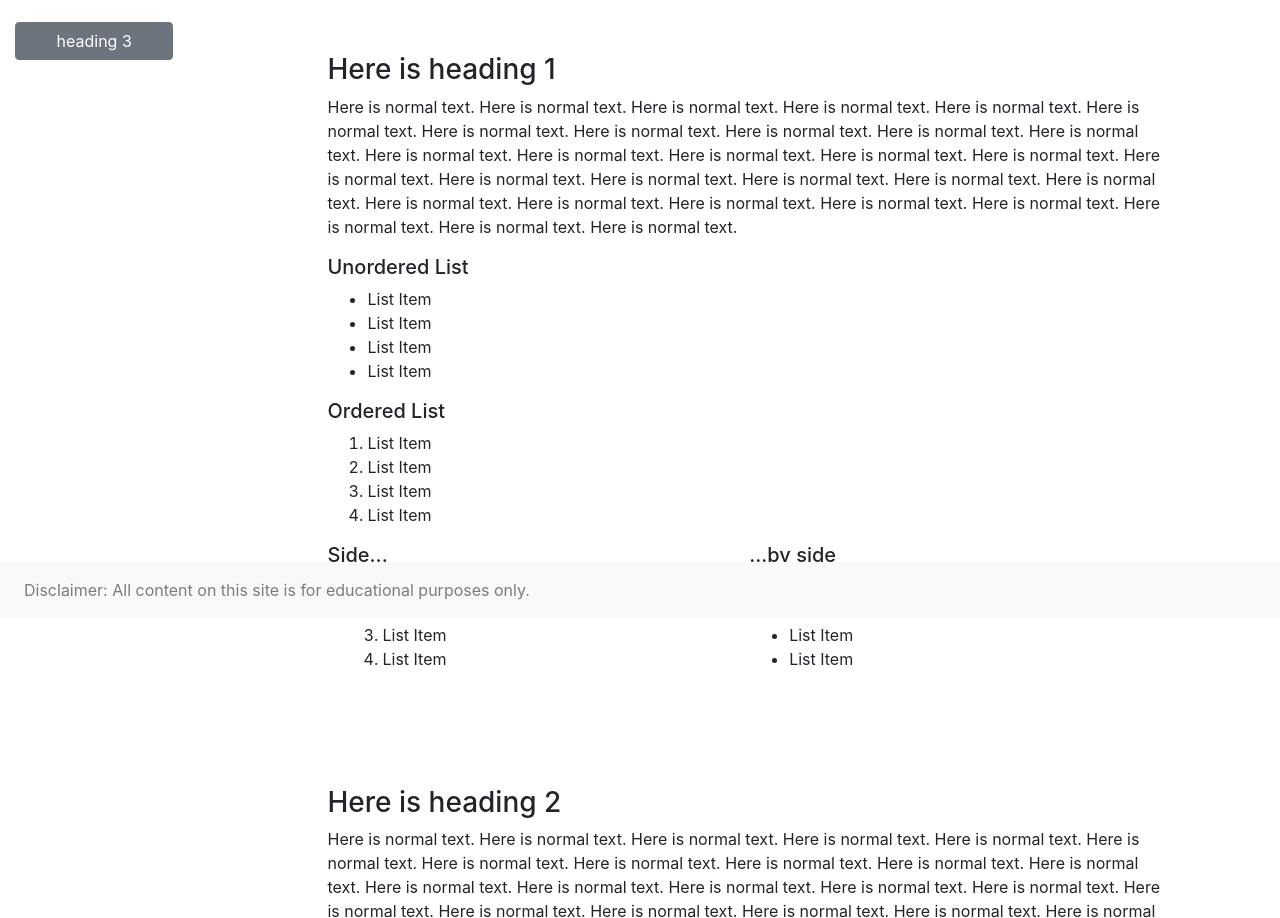
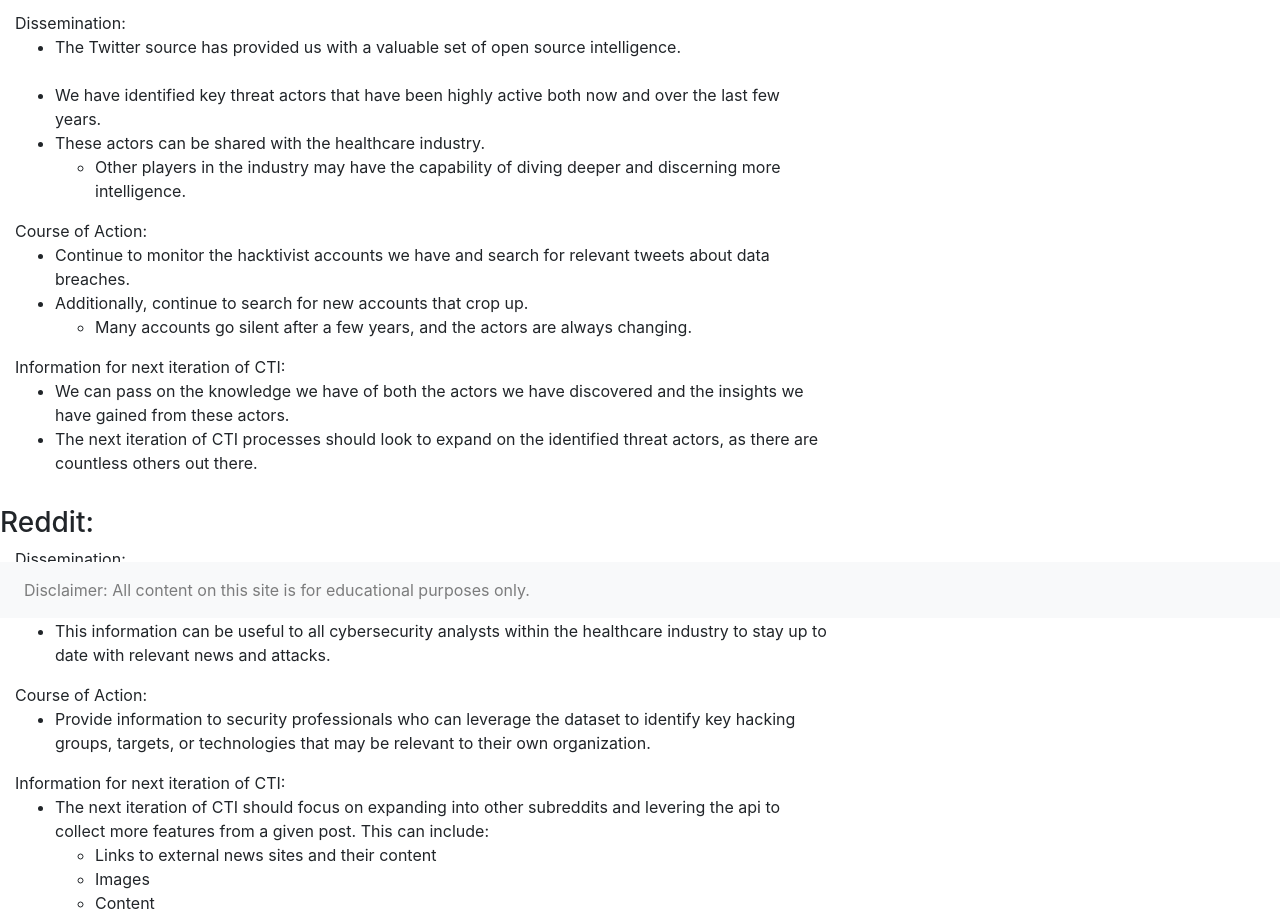
Before and after one commit to mdvertola/CyberThreatIntelSite, an Angular app: page /operationalintelligence in a window 1280 px wide. Shown: the part 182-1100 px from the top of the page. Built offline with nearby package versions, Linux system fonts and the light colour scheme.

Commit message:
updated key insights, added operational intelligence

```diff
--- a/src/app/app-routing.module.ts
+++ b/src/app/app-routing.module.ts
@@ -6,7 +6,7 @@ import { HomeComponent } from './home/home.component';
 import { IndustryComponent } from './industry/industry.component';
 import { IntelligenceBuyInComponent } from './intelligence-buy-in/intelligence-buy-in.component';
 import { KeyInsightsComponent } from './key-insights/key-insights.component';
-import { OpIntelComponent } from './op-intel/op-intel.component';
+import { OperationalIntelligenceComponent } from './operational-intelligence/operational-intelligence.component';
 import { TeamPageComponent } from './team-page/team-page.component';
 import { ThreatModelsComponent } from './threat-models/threat-models.component';
 import { VisualizationsComponent } from './visualizations/visualizations.component';
@@ -17,7 +17,7 @@ const routes: Routes = [
   {path: 'intelligencebuyin', component: IntelligenceBuyInComponent},
   {path: 'threatmodels', component: ThreatModelsComponent},
   {path: 'data', component: DataComponent},
-  {path: 'operationalintelligence', component: OpIntelComponent},
+  {path: 'operationalintelligence', component: OperationalIntelligenceComponent},
   {path: 'about', component: TeamPageComponent},
   {path: 'home', component: HomeComponent},
   {path: 'analytics', component: AnalyticsComponent},
--- a/src/app/app.module.ts
+++ b/src/app/app.module.ts
@@ -15,6 +15,7 @@ import { IntelligenceBuyInComponent } from './intelligence-buy-in/intelligence-b
 import { AnalyticsComponent } from './analytics/analytics.component';
 import { VisualizationsComponent } from './visualizations/visualizations.component';
 import { KeyInsightsComponent } from './key-insights/key-insights.component';
+import { OperationalIntelligenceComponent } from './operational-intelligence/operational-intelligence.component';
 
 @NgModule({
   declarations: [
@@ -30,7 +31,8 @@ import { KeyInsightsComponent } from './key-insights/key-insights.component';
     IntelligenceBuyInComponent,
     AnalyticsComponent,
     VisualizationsComponent,
-    KeyInsightsComponent
+    KeyInsightsComponent,
+    OperationalIntelligenceComponent
   ],
   imports: [
     BrowserModule,
--- a/src/app/key-insights/key-insights.component.html
+++ b/src/app/key-insights/key-insights.component.html
@@ -18,7 +18,16 @@
                 <p>
                     Our Twitter analysis helped identify key topics that hackers discuss on Twitter. When it comes to relevant healthcare topics, we were able to discern
                     that the topics usually involved government, political parties, and human rights.
+
                 </p>
+            </div>
+            <div class="row">
+                Our analysis identified key threat actors in the Twitter hacker community.
+                <ul>
+                    <li>There were a total of 9 accounts that we analyzed. </li>
+                    <li>The most active actors included @youranoncentral and @youranonnews with 3231 and 3226 Tweets respectively. </li>
+                    <li>We also noted that the two accounts that appear to be most currently active are @th3j35t3r and @ctrlsec.</li>
+                </ul>
             </div>
             <!-- heading2 -->
             <div class="row" id="dnn"style="height: 15px;"></div>
@@ -32,6 +41,16 @@
 
                 </p>
             </div>
+            <div class="row">
+                Key word searching allowed us to identify 70 healthcare related attacks since the beginning of 2021.
+                <ul>
+                    <li>Many of these attacks leveraged covid as a means of infiltration into a network e.g., phishing campaigns with catching covid subject lines.</li>
+                    <li>These mainly relied on ransomware. </li>
+                </ul>
+            </div>
+
+
+
 
 
             <div class="row" id=""style="height: 15px;"></div>
@@ -39,10 +58,23 @@
                 <h3>URL Haus:</h3>
             </div>
             <div class="row">
-                <p>
-                    By filtering our data to only include URLs associated with ransomware, network administrators can have a better opportunity to block ransomware URLs until the host takes down the website.
-                </p>
+                We limit our focus to ransomware (visualization #2) to enhance our key insights and recommendations for healthcare organizations.
+                <ul>
+                    <li>In 2020 alone, at least 560 ransomware attacks were targeted towards hospitals and healthcare facilities.</li>
+                    <li>Government agencies are advising healthcare organizations to increase protections in their networks, conduct regular software updates, backup data, and monitor where/who are accessing their networks.</li>
+                </ul>
             </div>
+            <div class="row">
+                Ransomware seems to be targeting states on the coast of the United States based on our data.
+                <ul>
+                    <li>In a recent study, Forbes reported a similar insight to our findings. The states including Florida, California and New York saw the highest number of ransomware attacks in 2020.</li>
+                </ul>
+            </div>
+
+
+
+
+
             <br>
 
     <!-- close page row, cols and container -->
--- a/src/app/nav/nav.component.html
+++ b/src/app/nav/nav.component.html
@@ -27,9 +27,9 @@
       <li class="nav-item">
         <a class="nav-link" (click)="keyinsights()">Key Insights</a>
       </li>
-      <!-- <li class="nav-item">
+      <li class="nav-item">
         <a class="nav-link" (click)="operationalintelligence()">Operational Intelligence</a>
-      </li> -->
+      </li>
       <li class="nav-item">
         <a class="nav-link" (click)="about()">About</a>
       </li>
--- a/src/app/nav/nav.component.ts
+++ b/src/app/nav/nav.component.ts
@@ -49,6 +49,7 @@ export class NavComponent implements OnInit {
   }
 
 
+
   about(){
     this.router.navigate(['about'])
   }
--- /dev/null
+++ b/src/app/operational-intelligence/operational-intelligence.component.html
@@ -0,0 +1,120 @@
+<br>
+<div class="row">
+
+    <!-- main text width & page title -->
+    <div class="col-8">
+        <div class="container">
+            <div class="row">
+                <h1>Operational Intelligence</h1>
+            </div>
+            <div class="row">
+            </div>
+            <!-- heading1 -->
+            <div class="row" id="lda"style="height: 15px;"></div>
+            <div class="row">
+                <h3>Twitter:</h3>
+            </div>
+            <div class="col">
+                <div class="row">
+                    Dissemination:
+                    <ul>
+                        <li>The Twitter source has provided us with a valuable set of open source intelligence. &nbsp;&nbsp;&nbsp;&nbsp;&nbsp;&nbsp;&nbsp;&nbsp;&nbsp;&nbsp;&nbsp;&nbsp;&nbsp;&nbsp;&nbsp;&nbsp;&nbsp;&nbsp;&nbsp;&nbsp;&nbsp;&nbsp;&nbsp;&nbsp;&nbsp;&nbsp;&nbsp;&nbsp;&nbsp;&nbsp;&nbsp;&nbsp;&nbsp;&nbsp;&nbsp;&nbsp;&nbsp;&nbsp;&nbsp;&nbsp;&nbsp;&nbsp;&nbsp;&nbsp;&nbsp;&nbsp;&nbsp;&nbsp;&nbsp;&nbsp;&nbsp;&nbsp;&nbsp;&nbsp;&nbsp;&nbsp;&nbsp;&nbsp;&nbsp;&nbsp;&nbsp;&nbsp;&nbsp;&nbsp;&nbsp;&nbsp;&nbsp;&nbsp;&nbsp;&nbsp;&nbsp;&nbsp;&nbsp;&nbsp;&nbsp;&nbsp;&nbsp;&nbsp;&nbsp;&nbsp;&nbsp;&nbsp;&nbsp;&nbsp;&nbsp;&nbsp;&nbsp;&nbsp;&nbsp;&nbsp;&nbsp;&nbsp;&nbsp;&nbsp;&nbsp;&nbsp;&nbsp;&nbsp;&nbsp;&nbsp;&nbsp;&nbsp;&nbsp;&nbsp;&nbsp;&nbsp;&nbsp;&nbsp; </li>
+                        <li>We have identified key threat actors that have been highly active both now and over the last few years.</li>
+                        <li>These actors can be shared with the healthcare industry.</li>
+                        <ul>
+                            <li>Other players in the industry may have the capability of diving deeper and discerning more intelligence.</li>
+                        </ul>
+                    </ul>
+                </div>
+                <div class="row">
+                    Course of Action:
+                    <ul>
+                        <li>Continue to monitor the hacktivist accounts we have and search for relevant tweets about data breaches. &nbsp;&nbsp;&nbsp;&nbsp;&nbsp;&nbsp;&nbsp;&nbsp;&nbsp;&nbsp;&nbsp;&nbsp;&nbsp;&nbsp;&nbsp;&nbsp;&nbsp;&nbsp;&nbsp;&nbsp;&nbsp;&nbsp;&nbsp;&nbsp;&nbsp;&nbsp;&nbsp;&nbsp;&nbsp;&nbsp;&nbsp;&nbsp;&nbsp;&nbsp;&nbsp;&nbsp;&nbsp;&nbsp;&nbsp;&nbsp;&nbsp;&nbsp;&nbsp;&nbsp;&nbsp;&nbsp;&nbsp;&nbsp;&nbsp;&nbsp;&nbsp;&nbsp;&nbsp;&nbsp;&nbsp;&nbsp;&nbsp;&nbsp;&nbsp;&nbsp;&nbsp;&nbsp;&nbsp;&nbsp;&nbsp;&nbsp;&nbsp;&nbsp;&nbsp;&nbsp;&nbsp;&nbsp;&nbsp;</li>
+                        <li>Additionally, continue to search for new accounts that crop up.</li>
+                        <ul>
+                            <li>Many accounts go silent after a few years, and the actors are always changing.</li>
+                        </ul>
+                    </ul>
+                </div>
+                <div class="row">
+                    Information for next iteration of CTI:
+                    <ul>
+                        <li>We can pass on the knowledge we have of both the actors we have discovered and the insights we have gained from these actors.</li>
+                        <li>The next iteration of CTI processes should look to expand on the identified threat actors, as there are countless others out there.</li>
+                    </ul>
+                </div>
+            </div>
+            <!-- heading2 -->
+            <div class="row" id="dnn"style="height: 15px;"></div>
+            <div class="row">
+                <h3>Reddit:</h3>
+            </div>
+            <div class="col">
+                <div class="row">
+                    Dissemination:
+                    <br>
+                        <ul>
+                            <li>Reddit gives us a constant and diverse stream of relevant and current news related to attacks within the healthcare industry.</li>
+                            <li>This information can be useful to all cybersecurity analysts within the healthcare industry to stay up to date with relevant news and attacks.</li>
+                        </ul>
+                </div>
+                <div class="row">
+                    Course of Action:
+                    <ul>
+                        <li>Provide information to security professionals who can leverage the dataset to identify key hacking groups, targets, or technologies that may be relevant to their own organization.</li>
+
+                    </ul>
+                </div>
+                <div class="row">
+                    Information for next iteration of CTI:
+                    <ul>
+                        <li>The next iteration of CTI should focus on expanding into other subreddits and levering the api to collect more features from a given post. This can include:</li>
+                        <ul>
+                            <li>Links to external news sites and their content</li>
+                            <li>Images</li>
+                            <li>Content</li>
+                        </ul>
+                    </ul>
+                </div>
+        </div>
+            <div class="row" id=""style="height: 15px;"></div>
+            <div class="row">
+                <h3>URL Haus:</h3>
+            </div>
+            <div class="col">
+                <div class="row">
+                    Dissemination:
+                    <ul>
+                        <li>Our findings require constant monitoring and should be shared with other healthcare organizations and network professionals in the industry.</li>
+                        <li>Information sharing has been one of the most under-utilized, cost-effective, and impactful strategies organizations can engage to mitigative cyber evolving cyber threats</li>
+                    </ul>
+                </div>
+                <div class="row">
+                    Course of Action:
+                    <ul>
+                        <li>We recommend deploying firewalls and to block Tor, I2P and restrict ports in order to add another layer of protection based on the URL Haus data</li>
+                        <ul>
+                            <li>These recommendations are aligned with the strategies and goals set by MedCity which listed the tasks above as critical access control measures to protect against ransomware in the healthcare sector</li>
+                        </ul>
+                    </ul>
+                </div>
+                <div class="row">
+                    Information for next iteration of CTI:
+                    <ul>
+                        <li>Our next iteration of CTI should be generated based on government agencies recommendations (e.g., FBI, CISA, etc.).  We limited our focus to Trickbot & Bazar Loader because of the reported frequency of use by malicious actors in 2020.</li>
+                        <li>Ransomware protection should be considered as a game of whack-a-mole – as one is shut down or rendered useless, another will pop up to take its place</li>
+                        <li>Due to it’s the ever-changing ransomware landscape, our next iteration of CTI should focus on latest ransomware trends reported by trusted parties</li>
+                    </ul>
+                </div>
+            </div>
+
+
+
+
+
+            <br>
+
+    <!-- close page row, cols and container -->
+        </div>
+    </div>
+</div>
--- /dev/null
+++ b/src/app/operational-intelligence/operational-intelligence.component.ts
@@ -0,0 +1,15 @@
+import { Component, OnInit } from '@angular/core';
+
+@Component({
+  selector: 'app-operational-intelligence',
+  templateUrl: './operational-intelligence.component.html',
+  styleUrls: ['./operational-intelligence.component.css']
+})
+export class OperationalIntelligenceComponent implements OnInit {
+
+  constructor() { }
+
+  ngOnInit(): void {
+  }
+
+}
```
Also changed, not shown: src/app/operational-intelligence/operational-intelligence.component.css (added), 1 other file (tests, documents, lock files or other folders).
